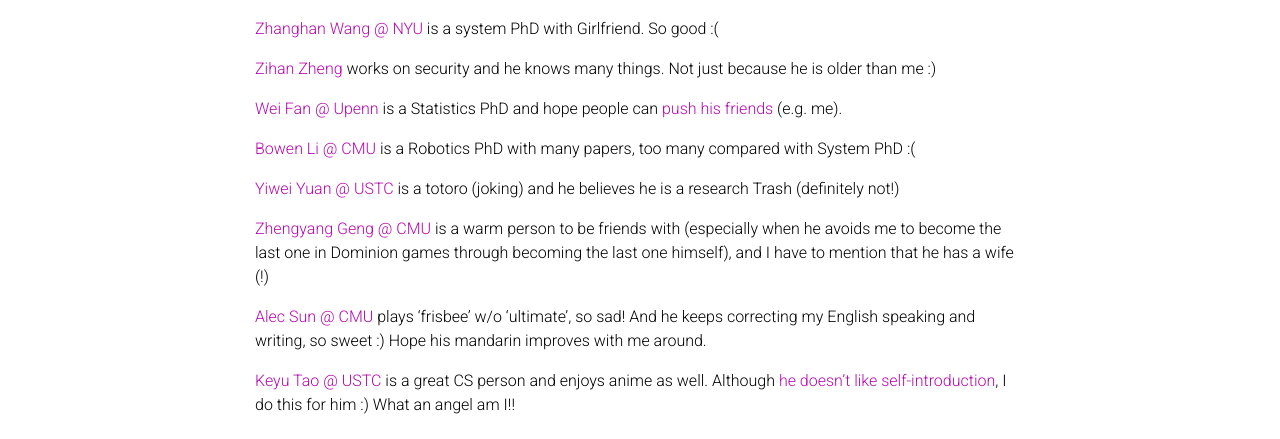
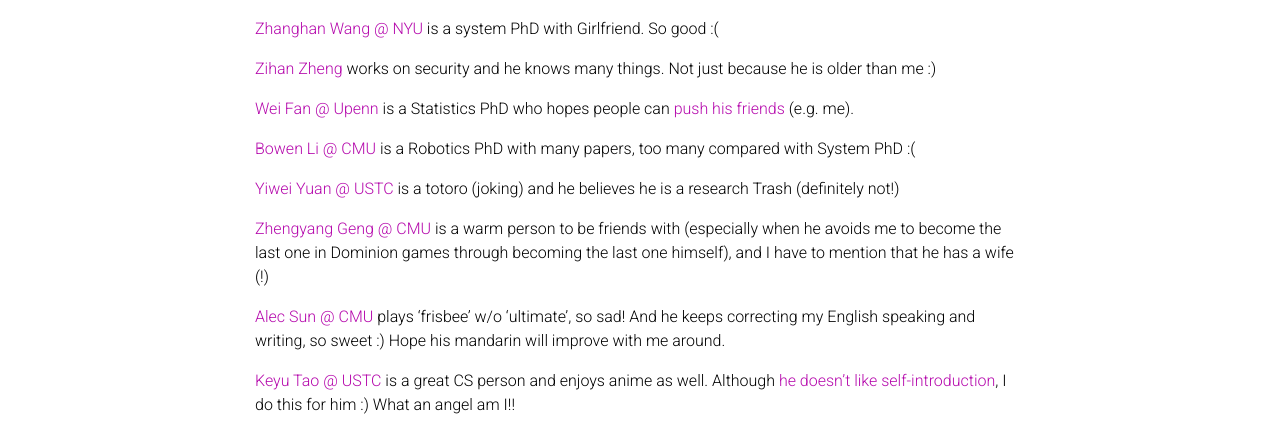
Before and after one commit to ziyueqiu/ziyueqiu.github.io, a Jekyll site: the page built from _pages/Friends.md, in a window 1280 px wide and 967 px high. Shown: the part 464-903 px from the top of the window. Built offline with Jekyll 4.4.1, drawn with Linux system fonts in a browser that asks for light colours; comment, search, counter and statistics services are not loaded; a style sheet for code colours, icons or effects is not loaded.

Commit message:
tiring update

```diff
--- a/_pages/Friends.md
+++ b/_pages/Friends.md
@@ -18,7 +18,7 @@
 
 [Zihan Zheng](https://zhengzihan.com/) works on security and he knows many things. Not just because he is older than me :)
 
-[Wei Fan @ Upenn](http://home.ustc.edu.cn/~luke2001/) is a Statistics PhD and hope people can [push his friends](http://home.ustc.edu.cn/~luke2001/push.html) (e.g. me).
+[Wei Fan @ Upenn](http://home.ustc.edu.cn/~luke2001/) is a Statistics PhD who hopes people can [push his friends](http://home.ustc.edu.cn/~luke2001/push.html) (e.g. me).
 
 [Bowen Li @ CMU](https://jaraxxus-me.github.io/) is a Robotics PhD with many papers, too many compared with System PhD :(
 
@@ -26,6 +26,6 @@
 
 [Zhengyang Geng @ CMU](https://gsunshine.github.io/) is a warm person to be friends with (especially when he avoids me to become the last one in Dominion games through becoming the last one himself), and I have to mention that he has a wife (!)
 
-[Alec Sun @ CMU]() plays 'frisbee' w/o 'ultimate', so sad! And he keeps correcting my English speaking and writing, so sweet :) Hope his mandarin improves with me around.
+[Alec Sun @ CMU](https://sites.google.com/view/alecsun/home) plays 'frisbee' w/o 'ultimate', so sad! And he keeps correcting my English speaking and writing, so sweet :) Hope his mandarin will improve with me around.
 
 [Keyu Tao @ USTC](https://www.taoky.moe/) is a great CS person and enjoys anime as well. Although [he doesn't like self-introduction](https://blog.taoky.moe/about/), I do this for him :) What an angel am I!!
```
